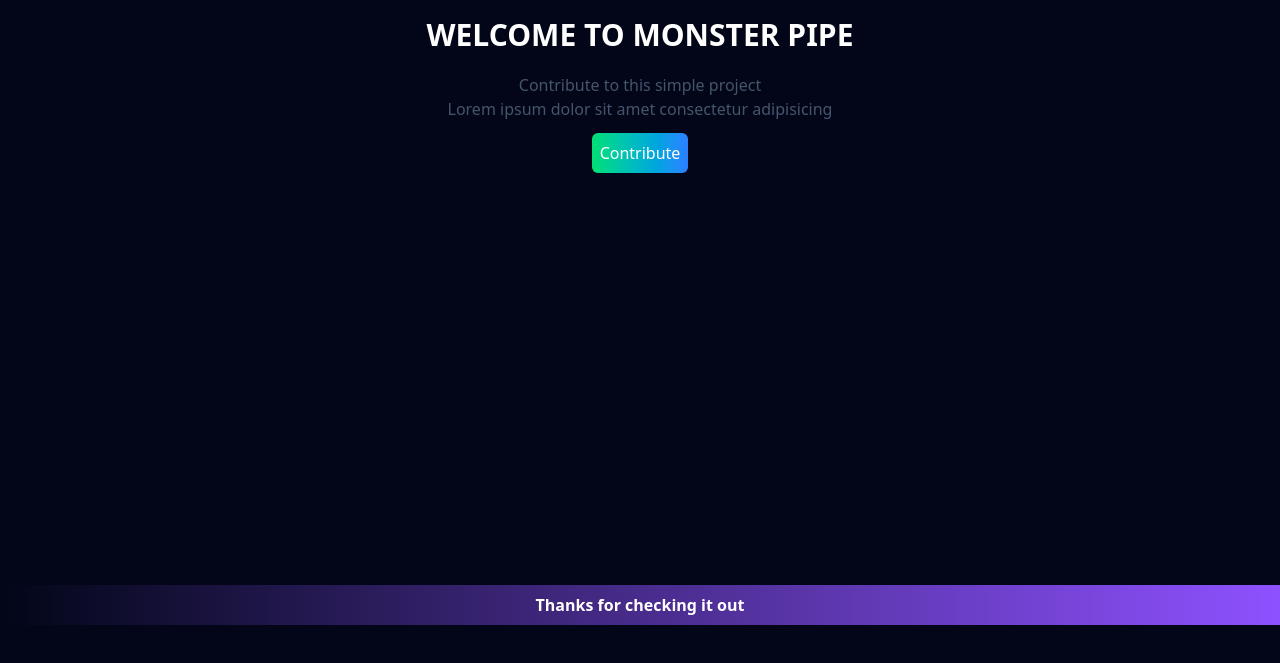
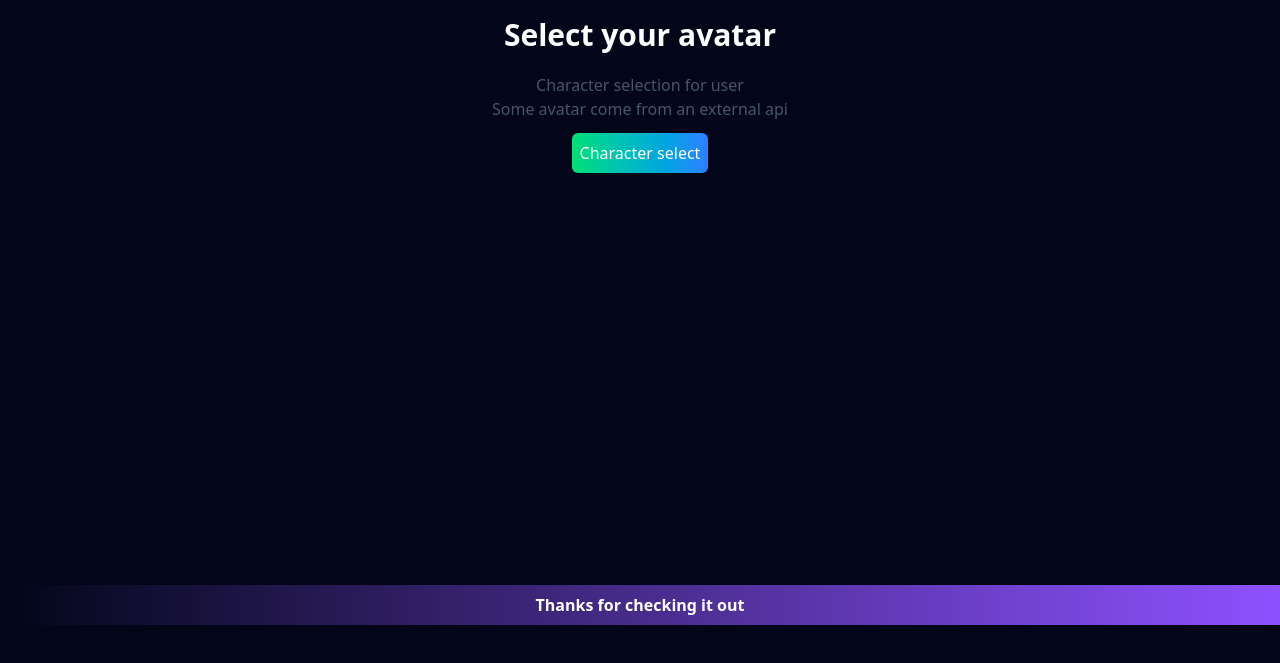
Before and after one commit to shinobi6800/Monster-Pipe, a website: page src/selection.html in a window 1280 px wide. Shown: the part 67-730 px from the top of the page. Drawn offline with nearby package versions, Linux system fonts and the light colour scheme.

Commit message:
Doing basic ui dev for pages

```diff
--- a/src/selection.html
+++ b/src/selection.html
@@ -26,15 +26,15 @@
         </nav>
 <!--Header Section-->
 <header>
-    <h1 class="text-3xl text-white p-3 m-2 font-bold text-center">WELCOME TO MONSTER PIPE</h1>
+    <h1 class="text-3xl text-white p-3 m-2 font-bold text-center">Select your avatar</h1>
 </header>
 <!--Main-->
 <main>
     <div class="text-center wrap ">
-        <h2 class="text-slate-600">Contribute to this  simple project</h2>
-        <p class="text-slate-600">Lorem ipsum dolor sit amet consectetur adipisicing </p>
+        <h2 class="text-slate-600">Character selection for user</h2>
+        <p class="text-slate-600">Some avatar come from an external api </p>
         <button type="button" class="bg-gradient-to-r from-green-400 to-blue-500  hover:from-pink-500 hover:to-violet-500 p-2 text-white m-3  rounded-md">
-            Contribute
+            Character select
           </button>
     </div>
 </main>
```
